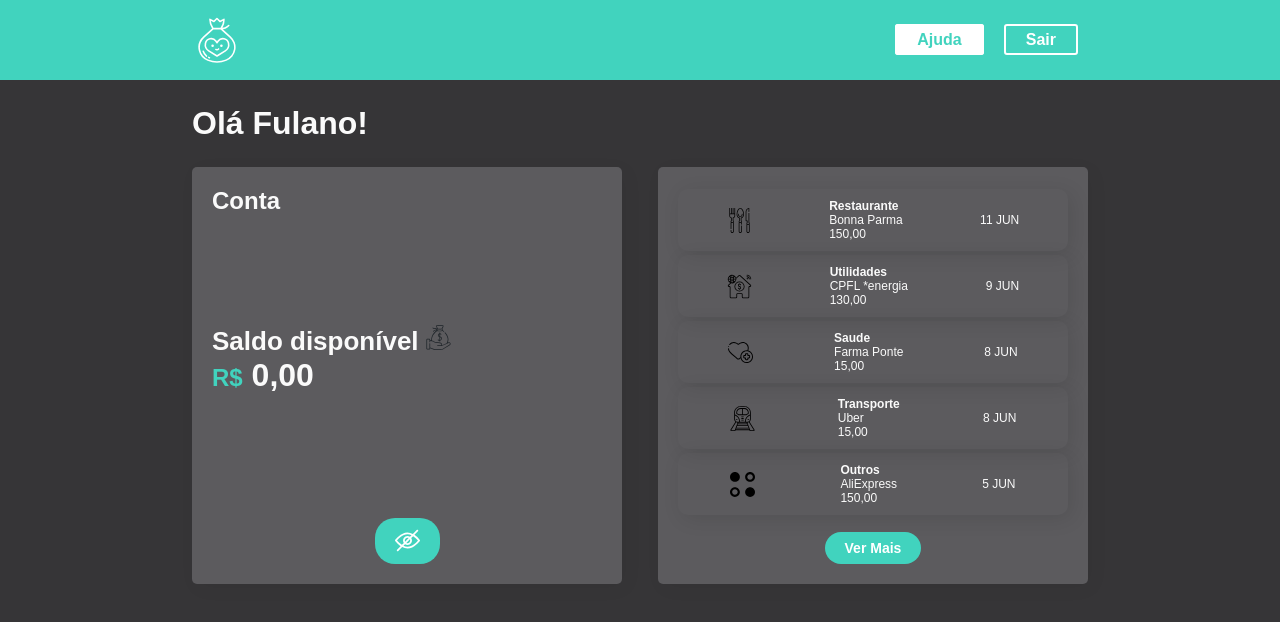
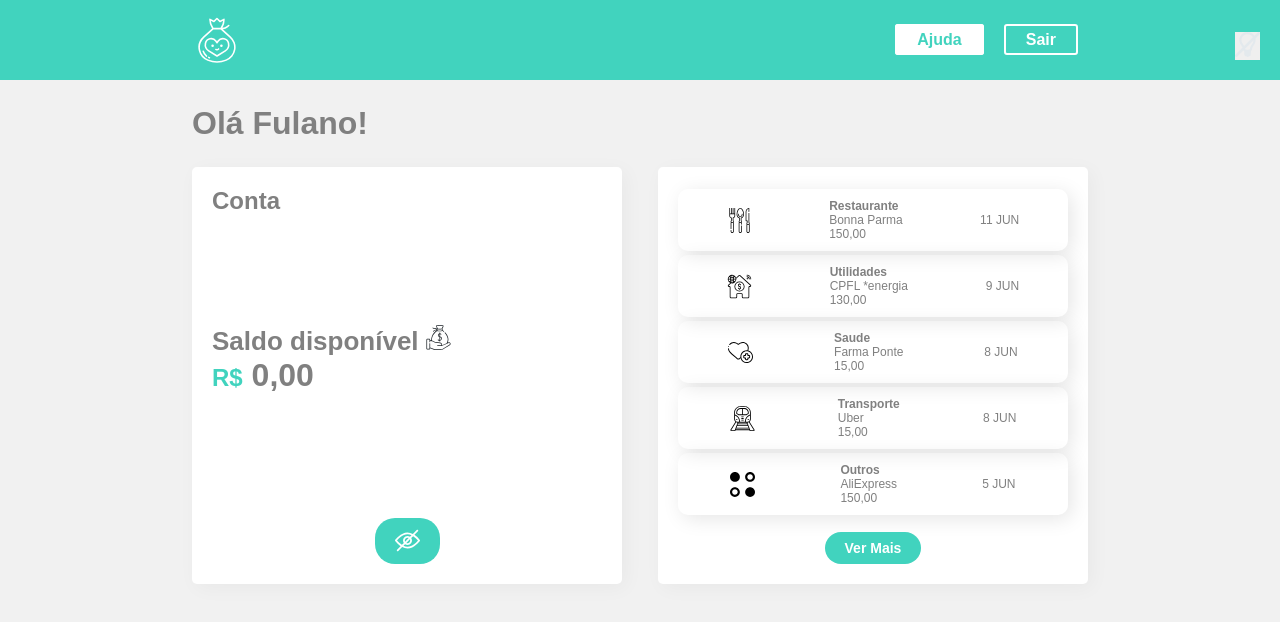
Before and after one commit to Satanikole/alura-styled-components, a React (Create React App) app: page / in a window 1280 px wide. Shown: the top 622 px of the page. Built offline with nearby package versions, Linux system fonts and the light colour scheme; the HTML template or start-up script is replaced by a standard one.

Commit message:
class 09

```diff
--- a/src/App.js
+++ b/src/App.js
@@ -1,16 +1,25 @@
-import React from "react";
+import React, {useState} from "react";
 import { GlobalStyle } from "./Components/GlobalStyle";
 import { ThemeProvider } from "styled-components";
 import { darkTheme, lightTheme } from "./Components/UI/Themes";
 
 import Cabecalho from "./Components/Cabecalho";
 import Container from "./Components/Container";
+import { ButtonTheme } from "./Components/UI";
+import ThemeSwitcher from "./Components/ThemeSwitcher";
 
 function App() {
+  const [theme, setTheme] = useState(true);
+  const themeToggle = () => {
+    setTheme((theme) => !theme)
+  }
   return (
 
-    <ThemeProvider theme={darkTheme}>
+    <ThemeProvider theme={theme ? lightTheme : darkTheme}>
     <GlobalStyle />
+    <ButtonTheme onClick={themeToggle}>
+      <ThemeSwitcher  theme={theme}/>
+    </ButtonTheme>
       <Cabecalho />
       <Container />
       </ThemeProvider>
--- /dev/null
+++ b/src/Components/ThemeSwitcher/index.jsx
@@ -0,0 +1,9 @@
+import React from 'react';
+import ThemeOn from '../../assets/images/themeOn.svg';
+import ThemeOff from '../../assets/images/themeOff.svg';
+import { Icon } from '../UI';
+
+const light = <Icon src={ThemeOn} alt="Light Theme" />
+const dark = <Icon src={ThemeOff} alt="Dark Theme" />
+
+export default(({theme}) => (theme ? dark : light))
--- a/src/Components/UI/Variables.js
+++ b/src/Components/UI/Variables.js
@@ -1,4 +1,5 @@
 export const primaryColor = "#41d3be";
+
 export const lightBK = "#f1f1f1";
 export const lightContent = "white";
 export const lightBKText = "grey";
--- a/src/Components/UI/index.js
+++ b/src/Components/UI/index.js
@@ -3,13 +3,13 @@ import styled from "styled-components";
 export const Icon = styled.img`
   height: 25px;
   width: 25px;
-`
+`;
 
-export const Box = styled.div `
+export const Box = styled.div`
   display: flex;
   flex-direction: column;
   justify-content: space-between;
-  background-color: ${({theme}) => theme.inside};
+  background-color: ${({ theme }) => theme.inside};
   border-radius: 5px;
   box-shadow: 4px 4px 20px 0px rgba(0, 0, 0, 0.04);
   padding: 20px;
@@ -19,10 +19,9 @@ export const Box = styled.div `
     width: 95%;
     margin: 5px;
   }
+`;
 
-`
-
-export const Button = styled.button `
+export const Button = styled.button`
   margin: 15px auto 0px auto;
   display: block;
   border-radius: 20px;
@@ -33,14 +32,23 @@ export const Button = styled.button `
   font-size: 14px;
   padding: 8px 20px;
   cursor: pointer;
-`
+`;
 
-export const Details = styled.span `
+export const Details = styled.span`
   color: #41d3be;
   font-size: 24px;
-`
+`;
 
- export const Balance = styled.div `
+export const Balance = styled.div`
   font-weight: 700;
   font-size: 32px;
-`
+`;
+
+export const ButtonTheme = styled.button`
+  position: absolute;
+  top: 4vh;
+  right: 20px;
+  color: inherit;
+  border: none;
+  cursor: pointer;
+`;
```
Lines whose indentation alone changed are shown as unchanged.
